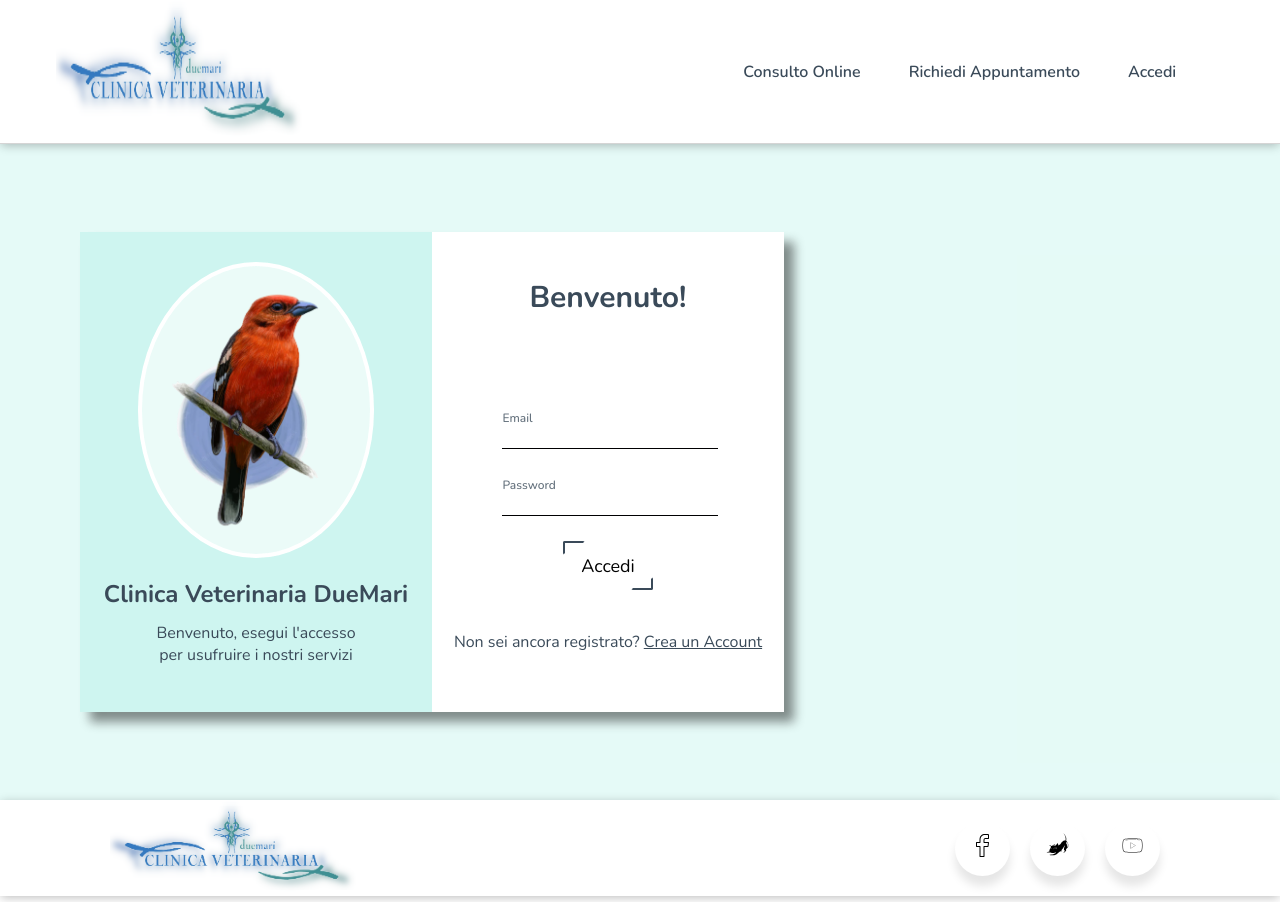
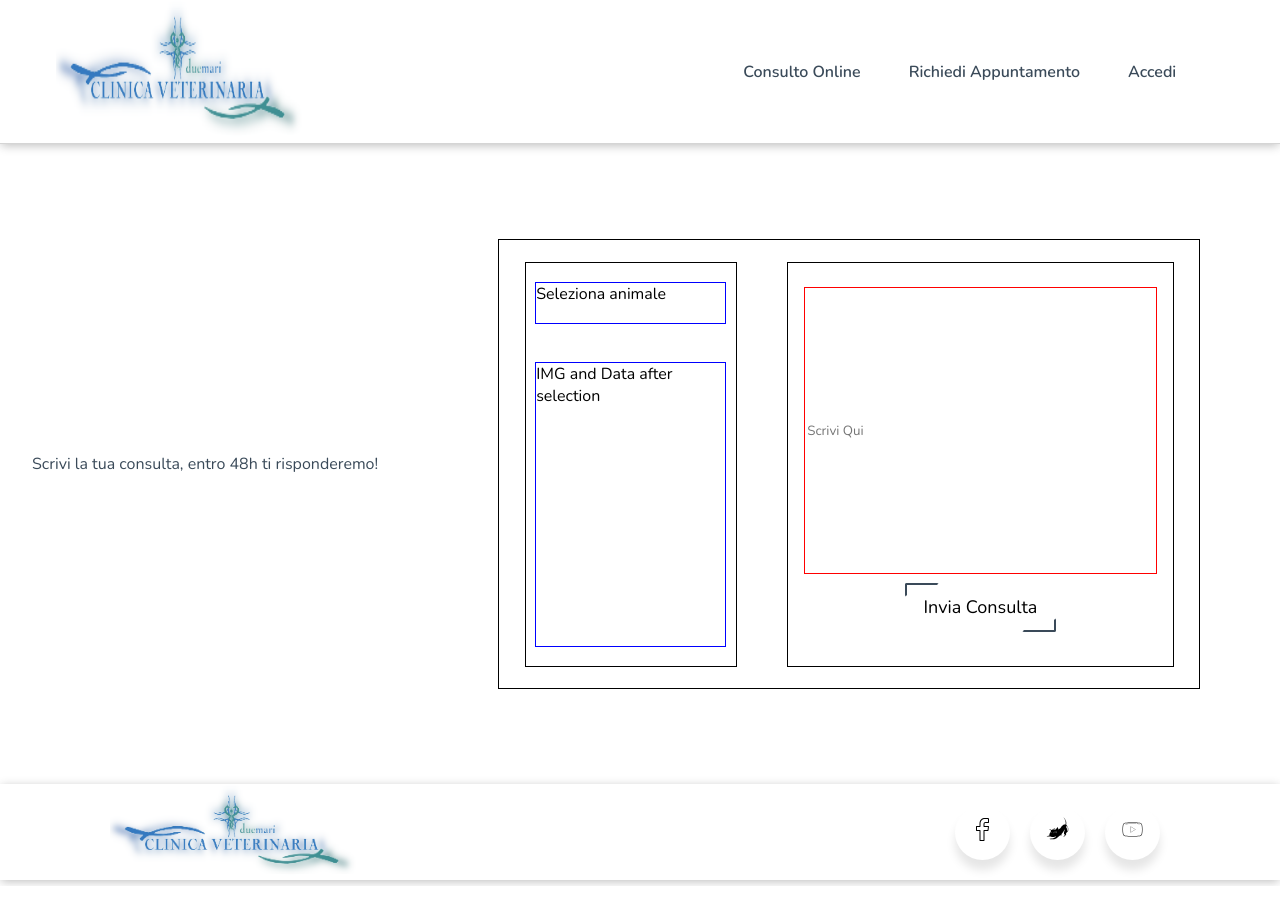
Before and after one commit to Germanilu/ClinicaVeterinariaDueMari, a React (Create React App) app: page /consult in a window 1280 px wide. Before the commit this address led to /login. Built offline with nearby package versions, Linux system fonts and the light colour scheme; no server answers.

Commit message:
Feat: Consult base without logic

```diff
--- a/src/Containers/Consult/Consult.jsx
+++ b/src/Containers/Consult/Consult.jsx
@@ -20,9 +20,9 @@ const Consult = () => {
 
 
     useEffect(() => {
-        if (credentials.token === '') {
-            navigate('/login')
-        }
+        // if (credentials.token === '') {
+        //     navigate('/login')
+        // }
     })
 
     const verifyPet = async () => {
@@ -49,7 +49,21 @@ const Consult = () => {
 
 
     return (
-        <div className='consultDesign'>Consulta online</div>
+        <div className='consultDesign'>
+            <div className="consultText">Scrivi la tua consulta, entro 48h ti risponderemo!</div>
+            <div className="containerConsult">
+                <div className="boxContainerConsultData">
+                    <div className="containerSelectPet">Seleziona animale</div>
+                    <div className="containerDataPet">IMG and Data after selection</div>
+                </div>
+                <div className="boxContainerConsult">
+                    <input type="text" name="message" id="message" className='inputConsult' placeholder='Scrivi Qui'/>
+                    <div className="button buttonConsult">Invia Consulta</div>
+
+                </div>
+
+            </div>
+        </div>
     )
 }
 export default Consult;
--- a/src/Containers/Consult/Consult.scss
+++ b/src/Containers/Consult/Consult.scss
@@ -0,0 +1,62 @@
+.consultDesign{
+    width: 100%;
+    height: 80vh;
+    display: flex;
+    align-items: center;
+    justify-content: space-around;
+}
+
+.consultText{
+    margin-left: 2em;
+}
+.containerConsult{
+    border: 1px solid black;
+    width: 60%;
+    height: 70%;
+    margin-right: 5em;
+    display: flex;
+    align-items: center;
+    justify-content: space-around;
+}
+
+.boxContainerConsultData{
+    width: 30%;
+    height: 90%;
+    border: 1px solid black;
+    display: flex;
+    align-items: center;
+    justify-content: space-around;
+    flex-direction: column;
+}
+
+.containerSelectPet{
+    width: 90%;
+    height: 10%;
+    border: 1px solid blue;
+}
+
+.containerDataPet{
+    width: 90%;
+    height: 70%;
+    border: 1px solid blue;
+}
+
+.boxContainerConsult{
+    width: 55%;
+    height: 90%;
+    border: 1px solid black;
+    display: flex;
+    align-items: center;
+    justify-content: center;
+    flex-direction: column;
+}
+
+.inputConsult{
+    width: 90%;
+    height: 70%;
+    border: 1px solid red;
+}
+.buttonConsult{
+    width: 30%;
+    text-align: center;
+}
```
